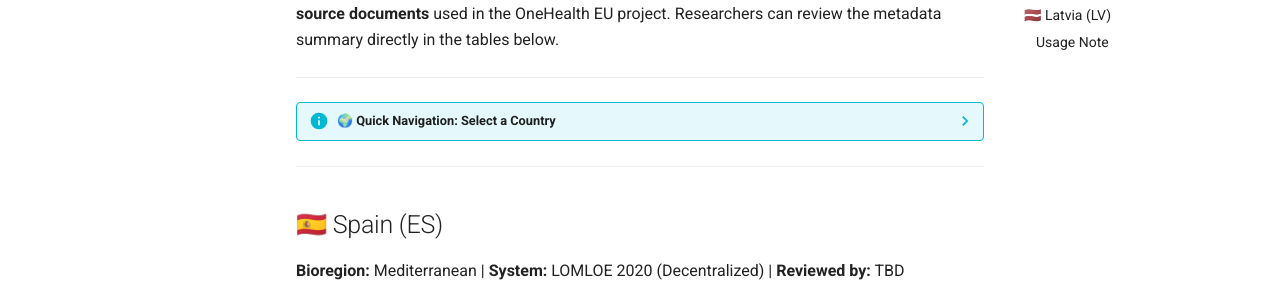
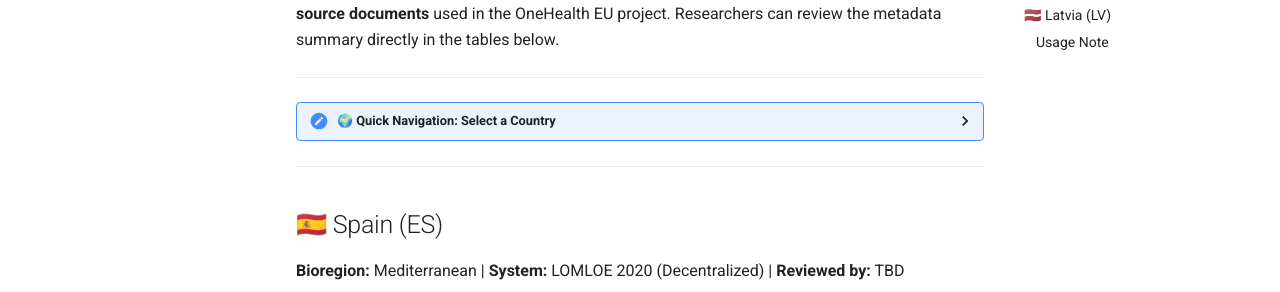
Before and after one commit to krzyworzeka-svg/EU-Health-Ed-Repository, an MkDocs documentation site: the page built from docs/registry.md, in a window 1280 px wide. Shown: the part 252-544 px from the top of the page. Built offline with MkDocs 1.6.1 and Material for MkDocs 9.7.7, drawn with Linux system fonts in a browser that asks for light colours.

Commit message:
docs: use HTML details and anchors for github compatibility

```diff
--- a/docs/registry.md
+++ b/docs/registry.md
@@ -4,14 +4,19 @@
 
 ---
 
-??? info "🌍 Quick Navigation: Select a Country"
-    - [🇪🇸 Spain (ES)](#spain-es)
-    - [🇵🇱 Poland (PL)](#poland-pl)
-    - [🇵🇹 Portugal (PT)](#portugal-pt)
-    - [🇱🇻 Latvia (LV)](#latvia-lv)
+<details>
+  <summary><b>🌍 Quick Navigation: Select a Country</b></summary>
+  <ul>
+    <li><a href="#country-es">🇪🇸 Spain (ES)</a></li>
+    <li><a href="#country-pl">🇵🇱 Poland (PL)</a></li>
+    <li><a href="#country-pt">🇵🇹 Portugal (PT)</a></li>
+    <li><a href="#country-lv">🇱🇻 Latvia (LV)</a></li>
+  </ul>
+</details>
 
 ---
 
+<a id="country-es"></a>
 ## 🇪🇸 Spain (ES)
 **Bioregion:** Mediterranean | **System:** LOMLOE 2020 (Decentralized) | **Reviewed by:** TBD
 
@@ -26,6 +31,7 @@
 
 ---
 
+<a id="country-pl"></a>
 ## 🇵🇱 Poland (PL)
 **Bioregion:** Central European | **System:** Edukacja Zdrowotna 2025 (Standalone) | **Reviewed by:** Paweł Krzyworzeka
 
@@ -40,6 +46,7 @@
 
 ---
 
+<a id="country-pt"></a>
 ## 🇵🇹 Portugal (PT)
 **Bioregion:** Atlantic/Mediterranean | **System:** Citizenship Education (ENEC) | **Reviewed by:** Carla Sousa
 
@@ -63,6 +70,7 @@
 
 ---
 
+<a id="country-lv"></a>
 ## 🇱🇻 Latvia (LV)
 **Bioregion:** Baltic / Boreal | **System:** Skola2030 (Integrated / Standalone Subject) | **Reviewed by:** Aija Klavina
 
```
